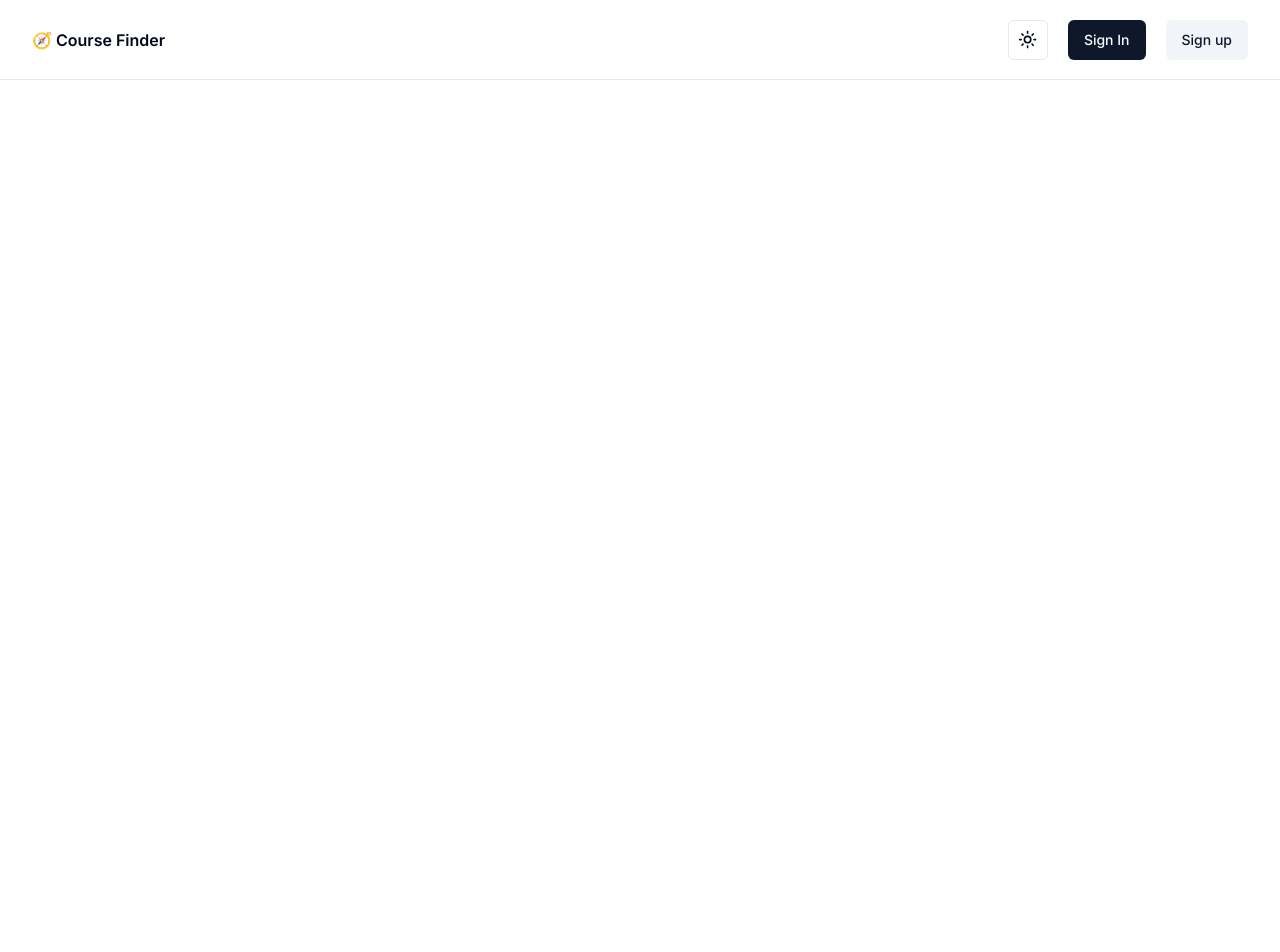
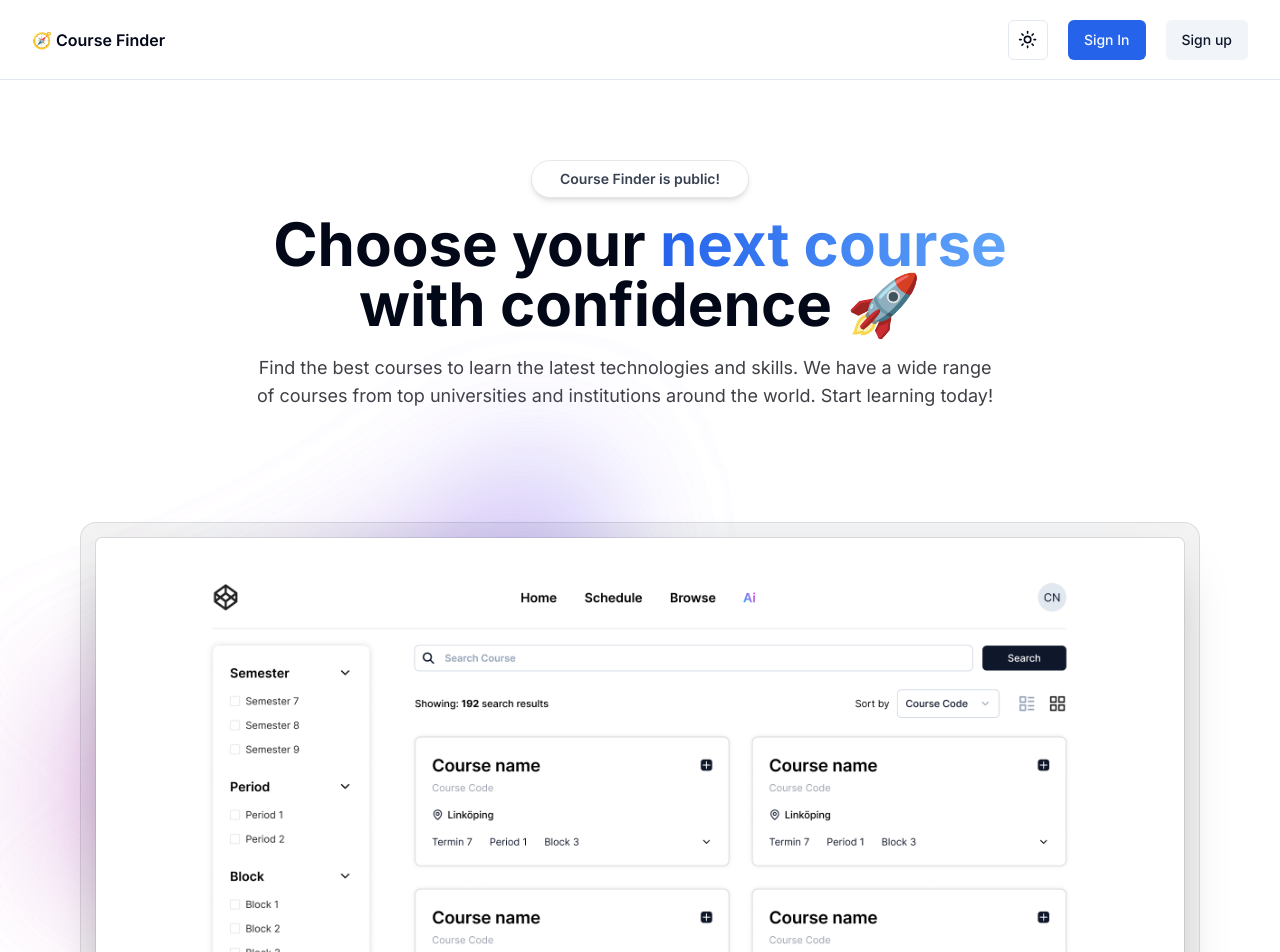
Before and after one commit to filipbagen/course-finder, a Next.js app: page / in a window 1280 px wide. Shown: the top 952 px of the page. Before the commit the page ends 800 px from the top, so only its background shows below. Built offline with nearby package versions, Linux system fonts and the light colour scheme; no server answers.

Commit message:
Update landing page content and layout

```diff
--- a/src/app/globals.css
+++ b/src/app/globals.css
@@ -6,63 +6,46 @@
   :root {
     --background: 0 0% 100%;
     --foreground: 222.2 84% 4.9%;
-
     --card: 0 0% 100%;
     --card-foreground: 222.2 84% 4.9%;
-
     --popover: 0 0% 100%;
     --popover-foreground: 222.2 84% 4.9%;
-
-    --primary: 222.2 47.4% 11.2%;
+    --primary: 221.2 83.2% 53.3%;
     --primary-foreground: 210 40% 98%;
-
     --secondary: 210 40% 96.1%;
     --secondary-foreground: 222.2 47.4% 11.2%;
-
     --muted: 210 40% 96.1%;
     --muted-foreground: 215.4 16.3% 46.9%;
-
     --accent: 210 40% 96.1%;
     --accent-foreground: 222.2 47.4% 11.2%;
-
     --destructive: 0 84.2% 60.2%;
     --destructive-foreground: 210 40% 98%;
-
     --border: 214.3 31.8% 91.4%;
     --input: 214.3 31.8% 91.4%;
-    --ring: 222.2 84% 4.9%;
-
+    --ring: 221.2 83.2% 53.3%;
     --radius: 0.5rem;
   }
 
   .dark {
     --background: 222.2 84% 4.9%;
     --foreground: 210 40% 98%;
-
     --card: 222.2 84% 4.9%;
     --card-foreground: 210 40% 98%;
-
     --popover: 222.2 84% 4.9%;
     --popover-foreground: 210 40% 98%;
-
-    --primary: 210 40% 98%;
+    --primary: 217.2 91.2% 59.8%;
     --primary-foreground: 222.2 47.4% 11.2%;
-
     --secondary: 217.2 32.6% 17.5%;
     --secondary-foreground: 210 40% 98%;
-
     --muted: 217.2 32.6% 17.5%;
     --muted-foreground: 215 20.2% 65.1%;
-
     --accent: 217.2 32.6% 17.5%;
     --accent-foreground: 210 40% 98%;
-
     --destructive: 0 62.8% 30.6%;
     --destructive-foreground: 210 40% 98%;
-
     --border: 217.2 32.6% 17.5%;
     --input: 217.2 32.6% 17.5%;
-    --ring: 212.7 26.8% 83.9%;
+    --ring: 224.3 76.3% 48%;
   }
 }
 
--- a/src/app/page.tsx
+++ b/src/app/page.tsx
@@ -1,5 +1,142 @@
 import { ThemeToggle } from './components/themeToggle';
+import Link from 'next/link';
+import Image from 'next/image';
 
 export default function Home() {
-  return <div></div>;
+  return (
+    <div className="pt-20 sm:pt-22 pb-20 sm:pb-40 flex flex-col items-center gap-8 justify-center text-center">
+      <div>
+        <div className="mx-auto mb-4 flex max-w-fit items-center justify-center space-x-2 overflow-hidden rounded-full border border-gray-200 bg-white px-7 py-2 shadow-md backdrop-blur transition-all hover:border-gray-300 hover:bg-white/50">
+          <p className="text-sm font-semibold text-gray-700">
+            Course Finder is public!
+          </p>
+        </div>
+        <h1 className="max-w-3xl text-4xl font-bold md:text-6xl lg:text-6xl">
+          Choose your{' '}
+          <span className="bg-gradient-to-r from-primary to-blue-400 inline-block text-transparent bg-clip-text">
+            next course
+          </span>{' '}
+          with confidence 🚀
+        </h1>
+        <p className="mt-5 max-w-prose text-zinc-700 dark:text-white sm:text-lg">
+          Find the best courses to learn the latest technologies and skills. We
+          have a wide range of courses from top universities and institutions
+          around the world. Start learning today!
+        </p>
+      </div>
+
+      {/* gradient */}
+      <div>
+        <div className="relative isolate">
+          <div
+            aria-hidden="true"
+            className="pointer-events-none absolute inset-x-0 -top-40 -z-10 transform-gpu overflow-hidden blur-3xl sm:-top-80"
+          >
+            <div
+              style={{
+                clipPath:
+                  'polygon(74.1% 44.1%, 100% 61.6%, 97.5% 26.9%, 85.5% 0.1%, 80.7% 2%, 72.5% 32.5%, 60.2% 62.4%, 52.4% 68.1%, 47.5% 58.3%, 45.2% 34.5%, 27.5% 76.7%, 0.1% 64.9%, 17.9% 100%, 27.6% 76.8%, 76.1% 97.7%, 74.1% 44.1%)',
+              }}
+              className="relative left-[calc(50%-11ren)] aspect-[1155/678] w-[36.125rem] -translate-x-1/2 rotate-[30deg] bg-gradient-to-tr from-[#ff80b5] to-[#9089fc] opacity-30 sm-left-[calc(50%-30rem)] sm:w-[72.1875rem]"
+            />
+          </div>
+          <div className="mx-auto max-w-6xl px-6 lg:px-8 sm:mt-24">
+            <div className="mt-16 flow-root sm:mt-24">
+              <div className="-m-2 rounded-xl bg-gray-900/5 p-2 ring-1 ring-inset ring-gray-900/10 lg:-m-4 lg:rounded-2xl lg:p-4">
+                <Image
+                  src="/assets/dashboard-preview.jpg"
+                  alt="product preview"
+                  width={2368}
+                  height={1452}
+                  className="rounded-md bg-white p-2 sm:p-8 md:p-2 shadow-2xl ring-1 ring-gray-900/10"
+                />
+              </div>
+            </div>
+          </div>
+
+          <div
+            aria-hidden="true"
+            className="pointer-events-none absolute inset-x-0 -top-40 -z-10 transform-gpu overflow-hidden blur-3xl sm:-top-80"
+          >
+            <div
+              style={{
+                clipPath:
+                  'polygon(74.1% 44.1%, 100% 61.6%, 97.5% 26.9%, 85.5% 0.1%, 80.7% 2%, 72.5% 32.5%, 60.2% 62.4%, 52.4% 68.1%, 47.5% 58.3%, 45.2% 34.5%, 27.5% 76.7%, 0.1% 64.9%, 17.9% 100%, 27.6% 76.8%, 76.1% 97.7%, 74.1% 44.1%)',
+              }}
+              className="relative left-[calc(50%-13ren)] aspect-[1155/678] w-[36.125rem] -translate-x-1/2 rotate-[30deg] bg-gradient-to-tr from-[#ff80b5] to-[#9089fc] opacity-30 sm-left-[calc(50%-36rem)] sm:w-[72.1875rem]"
+            />
+          </div>
+        </div>
+      </div>
+
+      {/* Feature section */}
+      <div className="mb-12 px-6 lg:px-8">
+        <div className="mx-auto max-w-2xl sm:text-center">
+          <h2 className="mt-10 font-bold text-4xl text-gray-900 dark:text-white sm:text-5xl">
+            Find your courses in minutes
+          </h2>
+          <p className="mt-4 text-lg text-gray-600 dark:text-white">
+            We have a wide range of courses from top universities and
+            institutions around the world. Start learning today!
+          </p>
+        </div>
+      </div>
+
+      {/* Steps */}
+      <ol className="my-8 space-y-4 md:flex md:space-x-12 md:space-y-0">
+        <li className="md:flex-1">
+          <div className="flex flex-col space-y-2 py-2 pl-4 md:pb-0 md:pl-0 md:pt-4">
+            <span className="text-sm font-medium text-blue-600">Step 1</span>
+            <span className="text-xl font-semibold">
+              Sign up for an account
+            </span>
+            <span className="mt-2 text-zink-700">
+              Either stanting out with a free plan or choose our{' '}
+              <Link
+                href="/pricing"
+                className="text-blue-700 underline-offset-2"
+              >
+                pro plan
+              </Link>
+              {''}.
+            </span>
+          </div>
+        </li>
+        <li className="md:flex-1">
+          <div className="flex flex-col space-y-2 py-2 pl-4 md:pb-0 md:pl-0 md:pt-4">
+            <span className="text-sm font-medium text-blue-600">Step 2</span>
+            <span className="text-xl font-semibold">Choose your courses</span>
+            <span className="mt-2 text-zink-700">
+              We&apos;ve got a wide range of courses
+            </span>
+          </div>
+        </li>
+        <li className="md:flex-1">
+          <div className="flex flex-col space-y-2 py-2 pl-4 md:pb-0 md:pl-0 md:pt-4">
+            <span className="text-sm font-medium text-blue-600">Step 3</span>
+            <span className="text-xl font-semibold">Start learning today</span>
+            <span className="mt-2 text-zink-700">
+              It&apos;s time to start learning and improve your skills - it only
+              takes a few minutes to get started!
+            </span>
+          </div>
+        </li>
+      </ol>
+
+      {/* Bottom image */}
+      <div className="mx-auto max-w-6xl px-6 lg:px-8">
+        <div className="flow-root">
+          <div className="-m-2 rounded-xl bg-gray-900/5 p-2 ring-1 ring-inset ring-gray-900/10 lg:-m-4 lg:rounded-2xl lg:p-4">
+            <Image
+              src="/assets/schedule.jpg"
+              alt="Schedule view"
+              width={2546}
+              height={1488}
+              className="rounded-md bg-white p-2 sm:p-8 md:p-2 shadow-2xl ring-1 ring-gray-900/10"
+            />
+          </div>
+        </div>
+      </div>
+    </div>
+  );
 }
```
Also changed, not shown: public/assets/dashboard-preview.jpg (added), public/assets/schedule.jpg (added).
